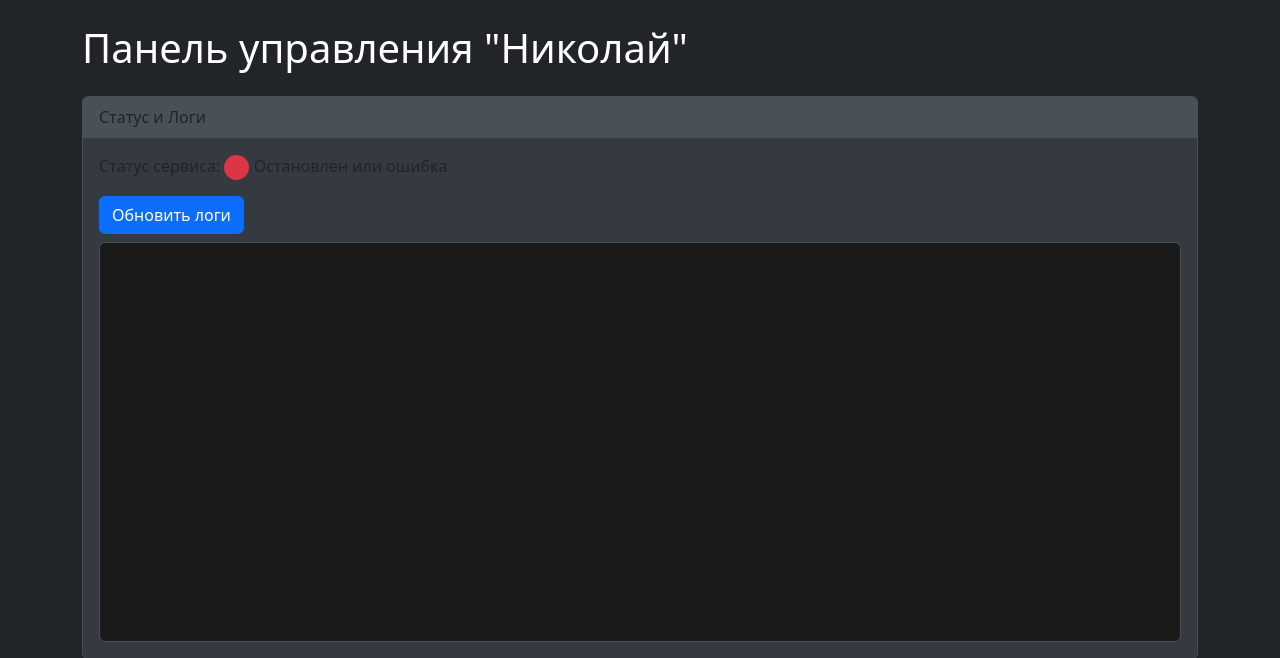
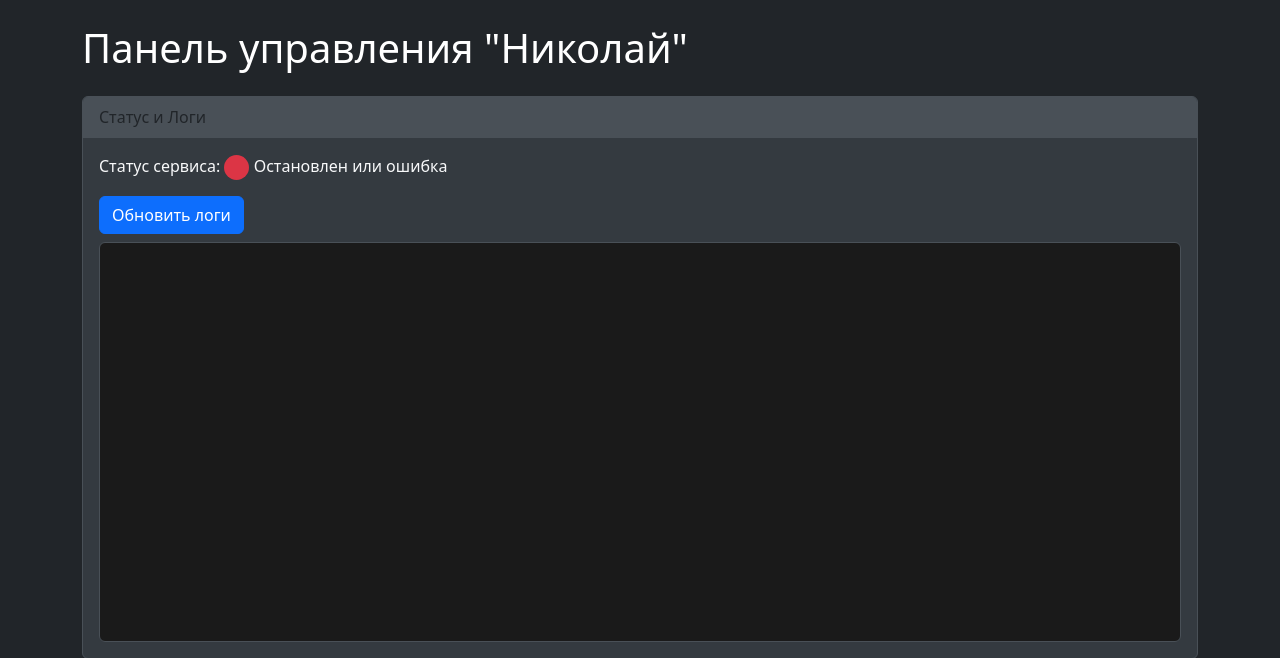
Before and after one commit to felixkrutov/TestServerBitrix, a FastAPI app: template templates/index.html in a window 1280 px wide. Shown: the top 658 px of the page. Run offline with FastAPI, Linux system fonts and the light colour scheme; the template is opened without the code that fills it, so the values that code supplies are empty.

Commit message:
Update index.html

```diff
--- a/templates/index.html
+++ b/templates/index.html
@@ -7,6 +7,9 @@
     <link href="https://cdn.jsdelivr.net/npm/bootstrap@5.3.0/dist/css/bootstrap.min.css" rel="stylesheet">
     <style>
         body { background-color: #212529; color: #fff; }
+        p {
+    color: #f8f9fa; /* Почти белый цвет, как у всего остального */
+}
         .card { background-color: #343a40; border-color: #495057; }
         .card-header { background-color: #495057; border-bottom: 1px solid #495057; }
         .form-control, .form-select { background-color: #495057; color: #fff; border-color: #6c757d; }
```
